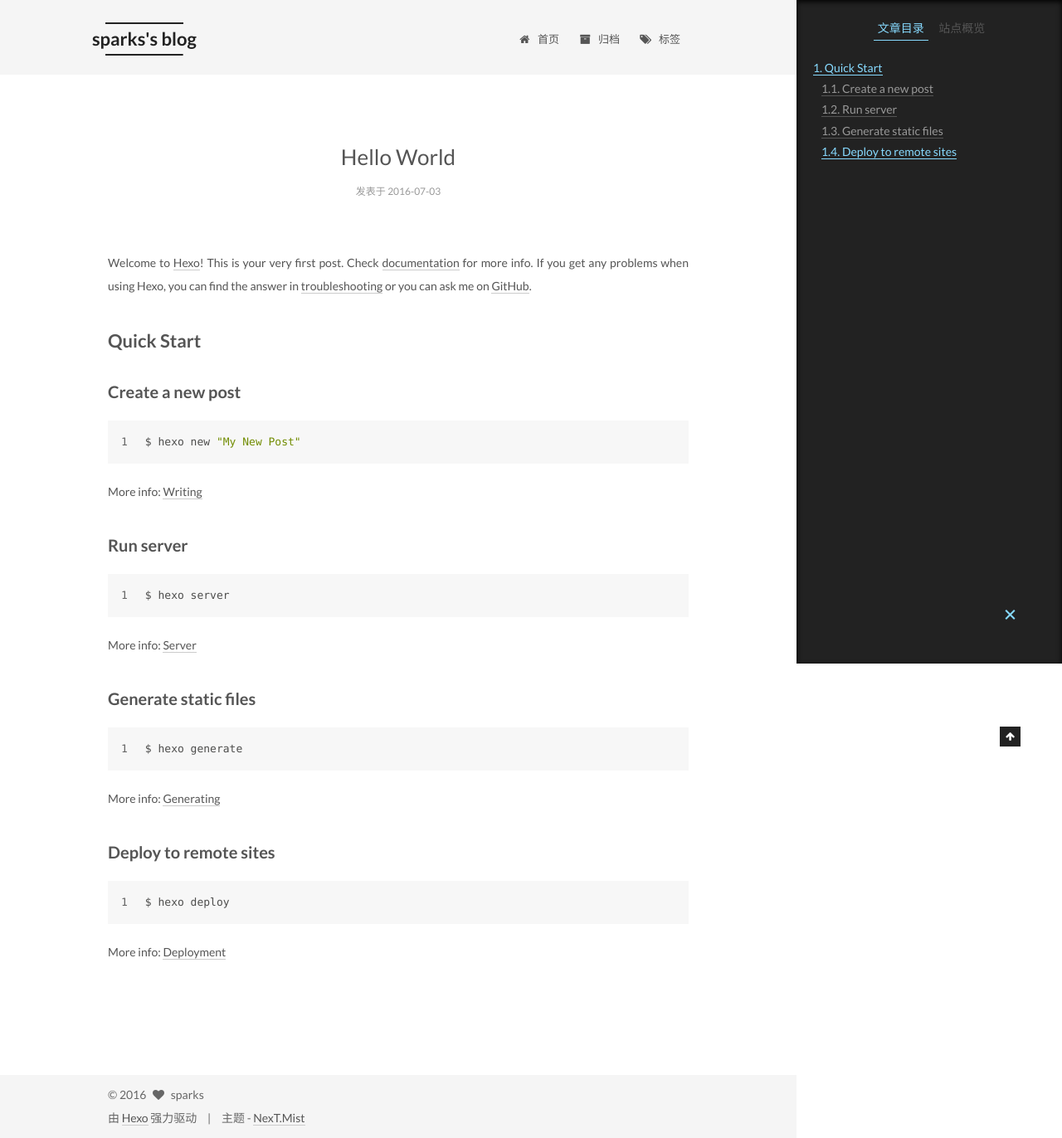
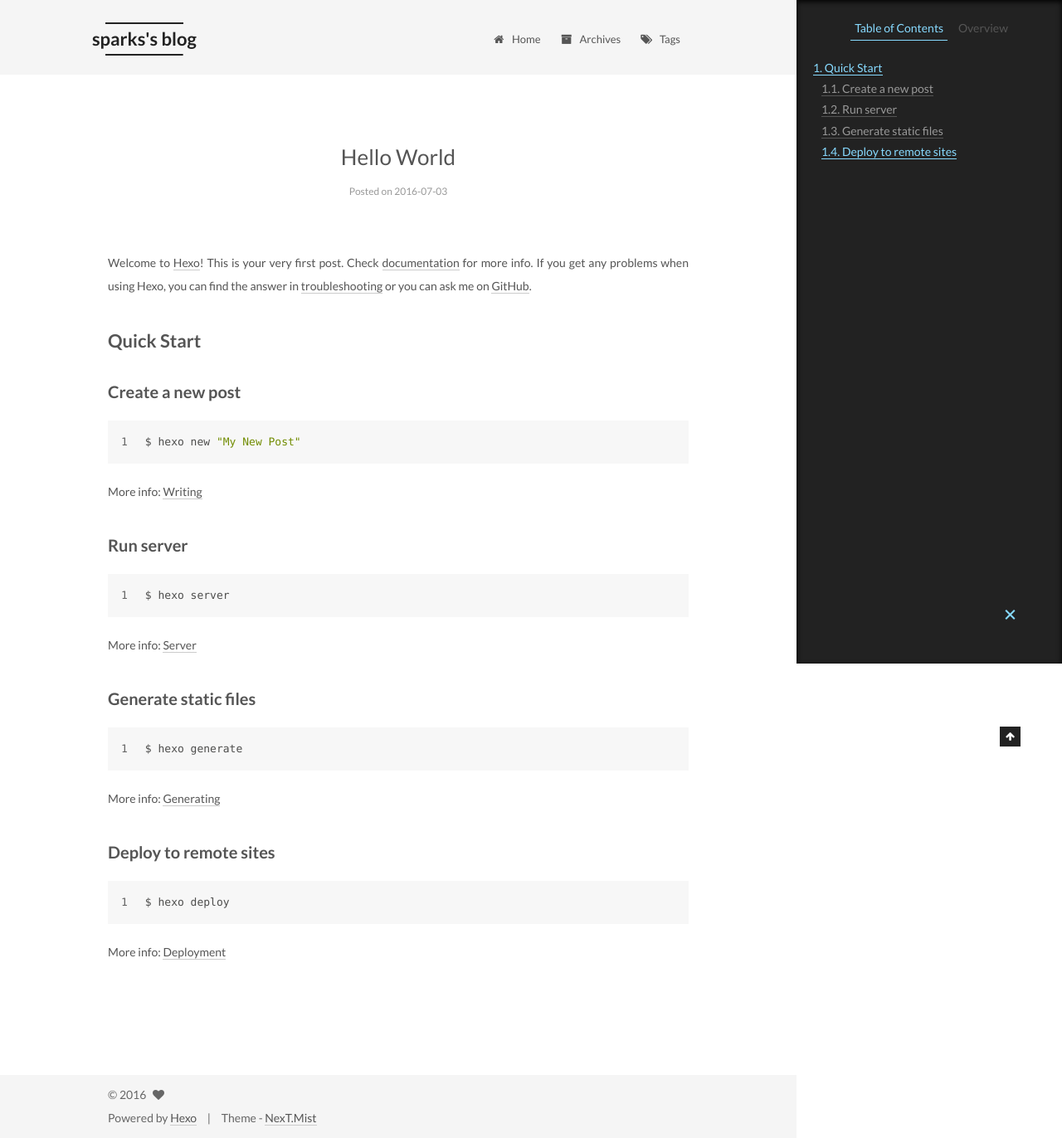
Before and after one commit to Daemon-LJ/daemon-LJ.github.io, a plain HTML site: page 2016/07/03/hello-world/index.html in a window 1280 px wide. Shown: the whole page at 83% size. Drawn offline with Linux system fonts and the light colour scheme.

Commit message:
Site updated: 2016-07-03 23:50:47

```diff
--- a/2016/07/03/hello-world/index.html
+++ b/2016/07/03/hello-world/index.html
@@ -109,7 +109,7 @@ Quick">
     motion: true,
     duoshuo: {
       userId: 0,
-      author: '博主'
+      author: 'Author'
     }
   };
 </script>
@@ -122,7 +122,7 @@ Quick">
   <title> Hello World | sparks's blog </title>
 </head>
 
-<body itemscope itemtype="http://schema.org/WebPage" lang="zh-Hans">
+<body itemscope itemtype="http://schema.org/WebPage" lang="default">
 
 
 
@@ -177,7 +177,7 @@ Quick">
 
               <i class="menu-item-icon fa fa-fw fa-home"></i> <br />
 
-            首页
+            Home
           </a>
         </li>
 
@@ -187,7 +187,7 @@ Quick">
 
               <i class="menu-item-icon fa fa-fw fa-archive"></i> <br />
 
-            归档
+            Archives
           </a>
         </li>
 
@@ -197,7 +197,7 @@ Quick">
 
               <i class="menu-item-icon fa fa-fw fa-tags"></i> <br />
 
-            标签
+            Tags
           </a>
         </li>
 
@@ -250,7 +250,7 @@ Quick">
             <span class="post-meta-item-icon">
               <i class="fa fa-calendar-o"></i>
             </span>
-            <span class="post-meta-item-text">发表于</span>
+            <span class="post-meta-item-text">Posted on</span>
             <time itemprop="dateCreated" datetime="2016-07-03T01:01:19+08:00" content="2016-07-03">
               2016-07-03
             </time>
@@ -353,10 +353,10 @@ Quick">
 
         <ul class="sidebar-nav motion-element">
           <li class="sidebar-nav-toc sidebar-nav-active" data-target="post-toc-wrap" >
-            文章目录
+            Table of Contents
           </li>
           <li class="sidebar-nav-overview" data-target="site-overview">
-            站点概览
+            Overview
           </li>
         </ul>
 
@@ -365,15 +365,15 @@ Quick">
         <div class="site-author motion-element" itemprop="author" itemscope itemtype="http://schema.org/Person">
           <img class="site-author-image" itemprop="image"
                src="/images/avatar.gif"
-               alt="sparks" />
-          <p class="site-author-name" itemprop="name">sparks</p>
+               alt="" />
+          <p class="site-author-name" itemprop="name"></p>
           <p class="site-description motion-element" itemprop="description"></p>
         </div>
         <nav class="site-state motion-element">
           <div class="site-state-item site-state-posts">
             <a href="/archives">
               <span class="site-state-item-count">1</span>
-              <span class="site-state-item-name">日志</span>
+              <span class="site-state-item-name">posts</span>
             </a>
           </div>
 
@@ -427,15 +427,15 @@ Quick">
   <span class="with-love">
     <i class="fa fa-heart"></i>
   </span>
-  <span class="author" itemprop="copyrightHolder">sparks</span>
+  <span class="author" itemprop="copyrightHolder"></span>
 </div>
 
 <div class="powered-by">
-  由 <a class="theme-link" href="http://hexo.io">Hexo</a> 强力驱动
+  Powered by <a class="theme-link" href="http://hexo.io">Hexo</a>
 </div>
 
 <div class="theme-info">
-  主题 -
+  Theme -
   <a class="theme-link" href="https://github.com/iissnan/hexo-theme-next">
     NexT.Mist
   </a>
```
Also changed, not shown: archives/2016/07/index.html (+13 -13 lines), archives/2016/index.html (+13 -13 lines), archives/index.html (+13 -13 lines), index.html (+12 -12 lines).
